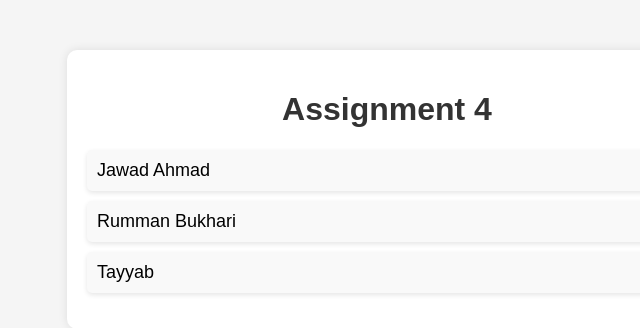
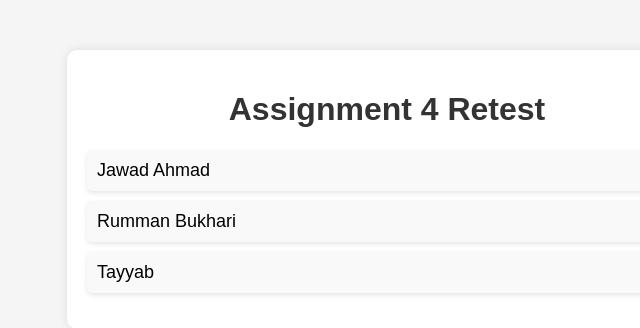
Before and after one commit to HabibHabib92/assignment4Tocs, a Flask app: page / in a window 1280 px wide. Shown: the top 328 px of the page, without its empty margins (253-893 px from the left). Run offline with Flask 3, Linux system fonts and the light colour scheme.

Commit message:
Update index.html

```diff
--- a/templates/index.html
+++ b/templates/index.html
@@ -39,7 +39,7 @@
 </head>
 <body>
     <div class="container">
-        <h1>Assignment 4</h1>
+        <h1>Assignment 4 Retest</h1>
         <ul>
             <li>Jawad Ahmad</li>
             <li>Rumman Bukhari</li>
```
